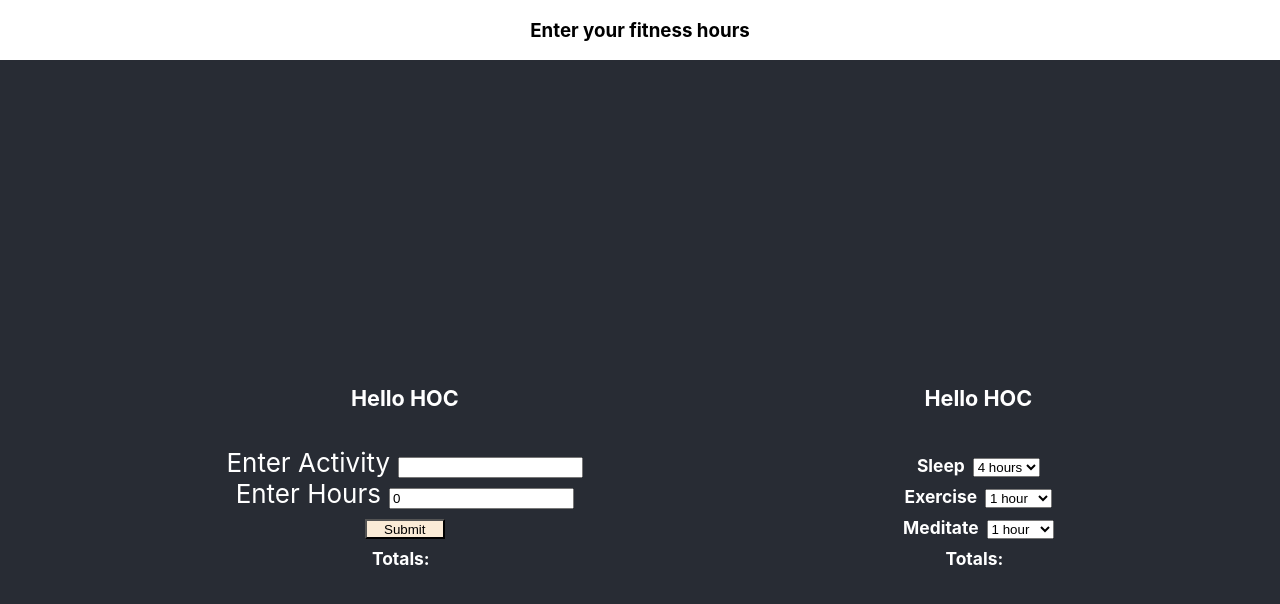
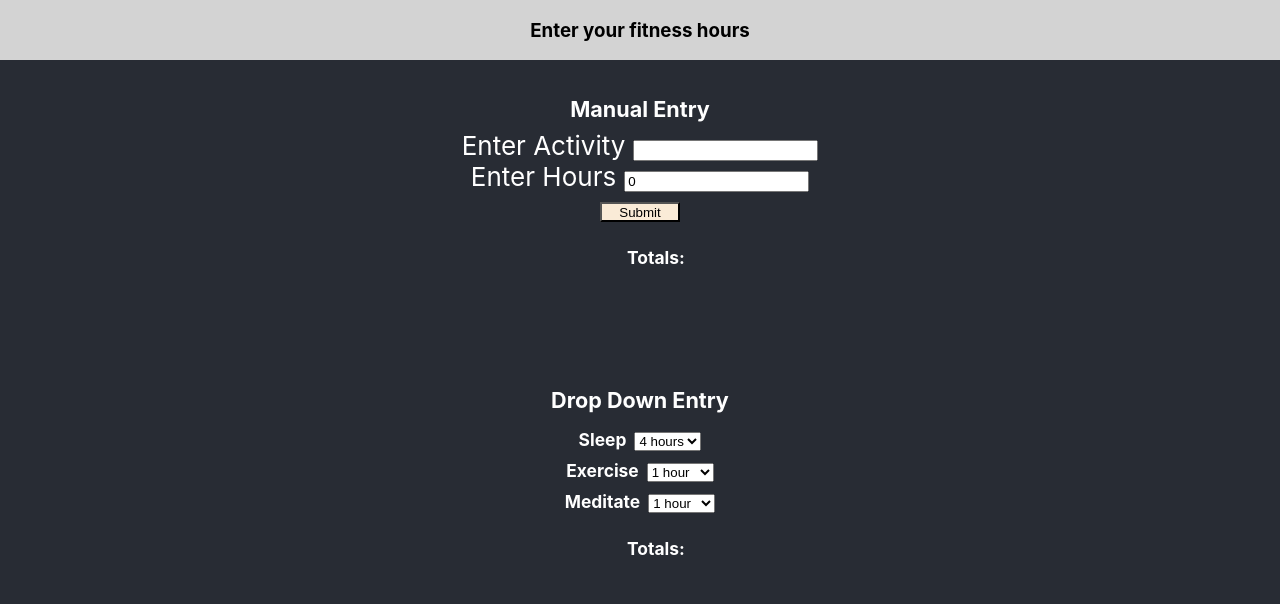
Before and after one commit to mtiahrt/high-order-components, a React (Create React App) app: page / in a window 1280 px wide. Shown: the top 604 px of the page. Built offline with nearby package versions, Linux system fonts and the light colour scheme.

Commit message:
comment, style, shared jsx cleanup

```diff
--- a/src/App.css
+++ b/src/App.css
@@ -6,17 +6,25 @@
   background-color: #282c34;
   min-height: 100vh;
   display: flex;
-  flex-direction: row;
-  align-items: center;
-  justify-content: center;
+  flex-direction: column;
   font-size: calc(10px + 2vmin);
   color: white;
 }
 
-.App-link {
-  color: #61dafb;
+.totals{
+  margin-top: 2vh;
+  margin-left: 5vh;
 }
-
+h3{
+  background-color: lightgray;
+  padding-top: 1em;
+  padding-bottom: 1em;
+  margin-top: 0em;
+  margin-bottom: 0em;
+}
+h5{
+  margin-bottom: 1vh;
+}
 h6{
   display: inline;
   margin-right: 1vh;
@@ -26,8 +34,8 @@ label{
   margin-right: 1vh;
 }
 
-.manual-log{
-  margin-right: 40vh;
+.furnish-log{
+  margin-top: 10vh;
 }
 
 button{
--- a/src/App.js
+++ b/src/App.js
@@ -6,8 +6,8 @@ function App() {
     <div className="App">
       <h3>Enter your fitness hours</h3>
       <header className="App-header">
-      <ManualLogEntry/>
-      <FurnishLogEntry/>
+      <ManualLogEntry title='Manual Entry'/>
+      <FurnishLogEntry title='Drop Down Entry'/>
       </header>
     </div>
   );
--- a/src/Components/FurnishLogEntry.js
+++ b/src/Components/FurnishLogEntry.js
@@ -4,7 +4,6 @@ import withHealthCounter from "./SharedCode/WithHealthCounter";
 const FurnishLogEntry = (props) => {
     const {healthStats, addHealthStat} = props;
     const buildNewHealthStatEntry = e => {
-        //maybe just a callback?
         const newEntry = {
             id: healthStats.length,
             name: e.currentTarget.name,
@@ -14,7 +13,7 @@ const FurnishLogEntry = (props) => {
     }
     return (
         <div className="furnish-log">
-            <h5>{props.sharedProp}</h5>
+            <h5>{props.title}</h5>
             <h6>Sleep</h6>
             <select name='sleep' onChange={buildNewHealthStatEntry} className="sleep-hours">
                 <option value="4">4 hours</option>
@@ -37,12 +36,6 @@ const FurnishLogEntry = (props) => {
                 <option value="3">3 hours</option>
                 <option value="4">4 hours</option>
             </select>
-            <div>
-                <h6>Totals:</h6>
-                {healthStats.map(item => (
-                    <li key={item.id}>{item.name} hours {item.hours}</li>
-                ))}
-            </div>
         </div>
     )
 }
--- a/src/Components/ManualLogEntry.js
+++ b/src/Components/ManualLogEntry.js
@@ -17,7 +17,6 @@ const ManualLogEntry = props => {
         }
     }
     const buildNewHealthStatEntry = () =>{
-        //maybe just a callback?
         const newEntry = {
             id: healthStats.length,
             name: activity,
@@ -28,18 +27,12 @@ const ManualLogEntry = props => {
 
     return (
         <div className='manual-log'>
-            <h5>{props.sharedProp}</h5>
-            <label for="activity">Enter Activity</label>
+            <h5>{props.title}</h5>
+            <label>Enter Activity</label>
             <input className='activity' onChange={handleChange} value={activity} type="text" name="activity"/><br/>
-            <label for="hours">Enter Hours</label>
+            <label>Enter Hours</label>
             <input className='hours' onChange={handleChange} value={hours} type="text" name="hours"/><br/>
             <button onClick={buildNewHealthStatEntry} type="button" name="total">Submit</button>
-            <div>
-                <h6>Totals:</h6>
-                {healthStats.map(item => (
-                    <li key={item.id}>{item.name} hours {item.hours}</li>
-                ))}
-            </div>
         </div>
     )
 }
--- a/src/Components/SharedCode/WithHealthCounter.js
+++ b/src/Components/SharedCode/WithHealthCounter.js
@@ -1,5 +1,4 @@
 import React, {useState} from 'react';
-
 
 const withHealthCounter = OriginalComponent => props => {
     const [healthStats, setHealthStats] = useState([]);
@@ -15,10 +14,18 @@ const withHealthCounter = OriginalComponent => props => {
         }
     }
     return (
-    <OriginalComponent healthStats={healthStats}
-        addHealthStat={addHealthStat}
-        sharedProp = 'Hello HOC'
-        {...props} />//importand!!!  Send any other props associated to the wrapped component on through
+        <>
+            <OriginalComponent healthStats={healthStats}
+                addHealthStat={addHealthStat}
+                title={props.title}
+                {...props} />
+            <div className='totals'>
+                <h6>Totals:</h6>
+                    {healthStats.map(item => (
+                        <li key={item.id}>{item.name} hours {item.hours}</li>
+                    ))}
+            </div>
+        </>
     )
 }
 
```
